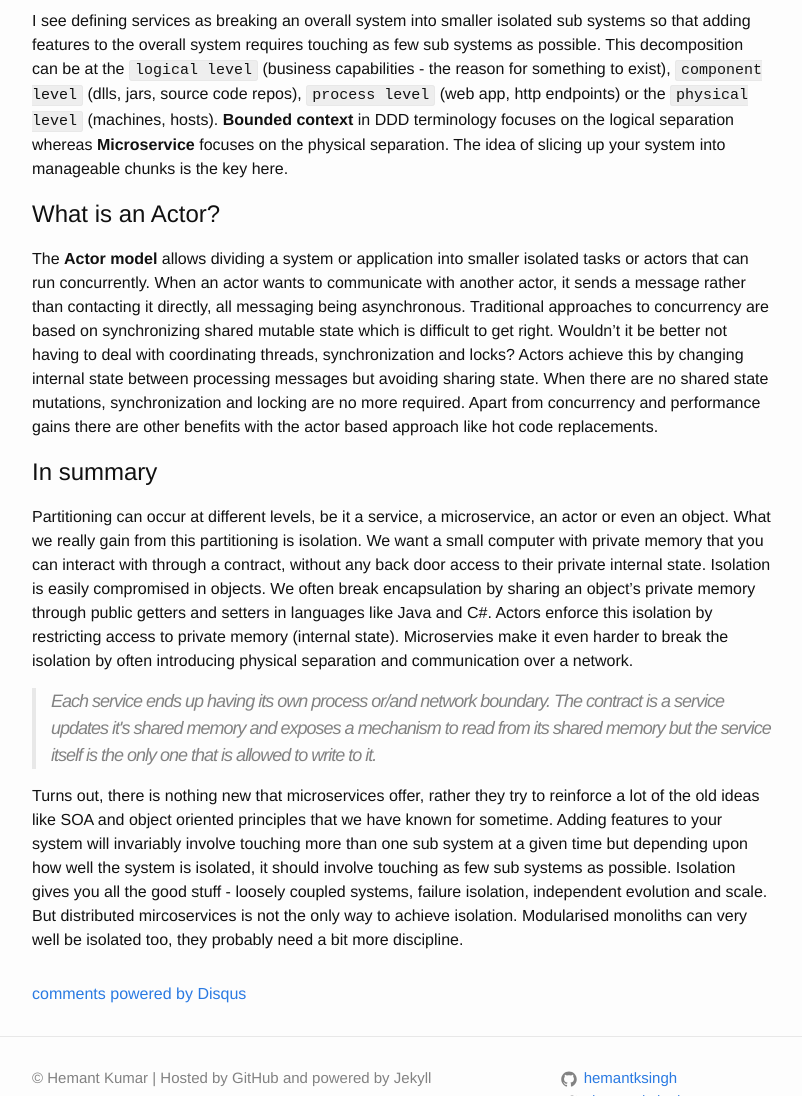
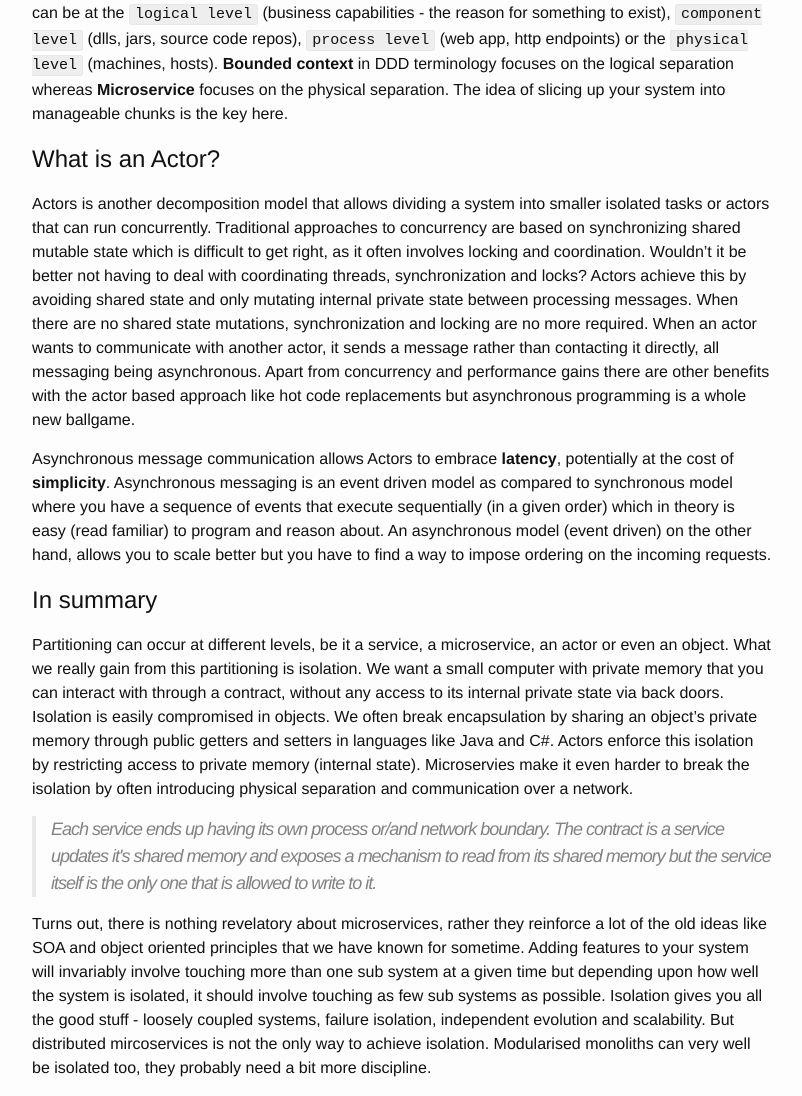
Before and after one commit to hemantksingh/hemantksingh.github.io, a Jekyll site: the page built from _posts/2015-06-23-services-microservices-bounded-context.markdown, in a window 1280 px wide and 1400 px high, scrolled down 1812 px. Shown: the part 304-1400 px from the top of the window, without its empty margins (238-1040 px from the left). Built offline with Jekyll 4.4.1, drawn with Linux system fonts in a browser that asks for light colours; comment, search, counter and statistics services are not loaded; some of the changed text lies outside the part shown.

Commit message:
Updates to actor model and minor refinements

```diff
--- a/_posts/2015-06-23-services-microservices-bounded-context.markdown
+++ b/_posts/2015-06-23-services-microservices-bounded-context.markdown
@@ -43,19 +43,19 @@ An object's private memory provides it the autonomy and  message based communica
 
 Philip Kruchten’s 4+1 [Architecture View Model](https://en.wikipedia.org/wiki/4%2B1_architectural_view_model) describes software architecture based on multiple concurrent views.
 
-![alt text](https://upload.wikimedia.org/wikipedia/commons/f/f2/4%2B1_Architectural_View_Model.jpg "4+1 Architecture view model")
+![alt text](https://upload.wikimedia.org/wikipedia/commons/f/f2/4%2B1_Architectural_View_Model.jpg "4+1 Architecture View Model")
 
-						4+1 Architecture View Model
-
-
-I see defining services as breaking an overall system into smaller isolated sub systems so that adding features to the overall system requires touching as few sub systems as possible. This decomposition can be at the `logical level` (business capabilities - the reason for something to exist), `component level` (dlls, jars, source code repos), `process level` (web app, http endpoints) or the `physical level` (machines, hosts). **Bounded context** in DDD terminology focuses on the logical separation whereas **Microservice** focuses on the physical separation. The idea of slicing up your system into manageable chunks is the key here.
+Defining services involves breaking an overall system into smaller isolated sub systems so that adding features to the overall system requires touching as few sub systems as possible. This decomposition can be at the `logical level` (business capabilities - the reason for something to exist), `component level` (dlls, jars, source code repos), `process level` (web app, http endpoints) or the `physical level` (machines, hosts). **Bounded context** in DDD terminology focuses on the logical separation whereas **Microservice** focuses on the physical separation. The idea of slicing up your system into manageable chunks is the key here.
 
 # What is an Actor?
-The **Actor model** allows dividing a system or application into smaller isolated tasks or actors that can run concurrently. When an actor wants to communicate with another actor, it sends a message rather than contacting it directly, all messaging being asynchronous. Traditional approaches to concurrency are based on synchronizing shared mutable state which is difficult to get right. Wouldn't it be better not having to deal with coordinating threads, synchronization and locks? Actors achieve this by changing internal state between processing messages but avoiding sharing state. When there are no shared state mutations, synchronization and locking are no more required. Apart from concurrency and performance gains there are other benefits with the actor based approach like hot code replacements.
+Actors is another decomposition model that allows dividing a system into smaller isolated tasks or actors that can run concurrently. Traditional approaches to concurrency are based on synchronizing shared mutable state which is difficult to get right, as it often involves locking and coordination. Wouldn't it be better not having to deal with coordinating threads, synchronization and locks? Actors achieve this by avoiding shared state and only mutating internal private state between processing messages. When there are no shared state mutations, synchronization and locking are no more required. When an actor wants to communicate with another actor, it sends a message rather than contacting it directly, all messaging being asynchronous. Apart from concurrency and performance gains there are other benefits with the actor based approach like hot code replacements but asynchronous programming is a whole new ballgame.
+
+Asynchronous message communication allows Actors to embrace **latency**, potentially at the cost of **simplicity**. Asynchronous messaging is an event driven model as compared to synchronous model where you have a sequence of events that execute sequentially (in a given order) which in theory is easy (read familiar) to program and reason about.
+An asynchronous model (event driven) on the other hand, allows you to scale better but you have to find a way to impose ordering on the incoming requests.
 
 # In summary
-Partitioning can occur at different levels, be it a service, a microservice, an actor or even an object. What we really gain from this partitioning is isolation. We want a small computer with private memory that you can interact with through a contract, without any back door access to their private internal state. Isolation is easily compromised in objects. We often break encapsulation by sharing an object's private memory through public getters and setters in languages like Java and C#. Actors enforce this isolation by restricting access to private memory (internal state). Microservies make it even harder to break the isolation by often introducing physical separation and communication over a network.
+Partitioning can occur at different levels, be it a service, a microservice, an actor or even an object. What we really gain from this partitioning is isolation. We want a small computer with private memory that you can interact with through a contract, without any access to its internal private state via  back doors. Isolation is easily compromised in objects. We often break encapsulation by sharing an object's private memory through public getters and setters in languages like Java and C#. Actors enforce this isolation by restricting access to private memory (internal state). Microservies make it even harder to break the isolation by often introducing physical separation and communication over a network.
 
 <blockquote>Each service ends up having its own process or/and network boundary. The contract is a service updates it's shared memory and exposes a mechanism to read from its shared memory but the service itself is the only one that is allowed to write to it.</blockquote>
 
-Turns out, there is nothing new that microservices offer, rather they try to reinforce a lot of the old ideas like SOA and object oriented principles that we have known for sometime. Adding features to your system will invariably involve touching more than one sub system at a given time but depending upon how well the system is isolated, it should involve touching as few sub systems as possible. Isolation gives you all the good stuff - loosely coupled systems, failure isolation, independent evolution and scale. But distributed mircoservices is not the only way to achieve isolation. Modularised monoliths can very well be isolated too, they probably need a bit more discipline.
+Turns out, there is nothing revelatory about microservices, rather they reinforce a lot of the old ideas like SOA and object oriented principles that we have known for sometime. Adding features to your system will invariably involve touching more than one sub system at a given time but depending upon how well the system is isolated, it should involve touching as few sub systems as possible. Isolation gives you all the good stuff - loosely coupled systems, failure isolation, independent evolution and scalability. But distributed mircoservices is not the only way to achieve isolation. Modularised monoliths can very well be isolated too, they probably need a bit more discipline.
```
Also changed, not shown: other parts of _posts/2015-06-23-services-microservices-bounded-context.markdown (+2 -2 lines).
